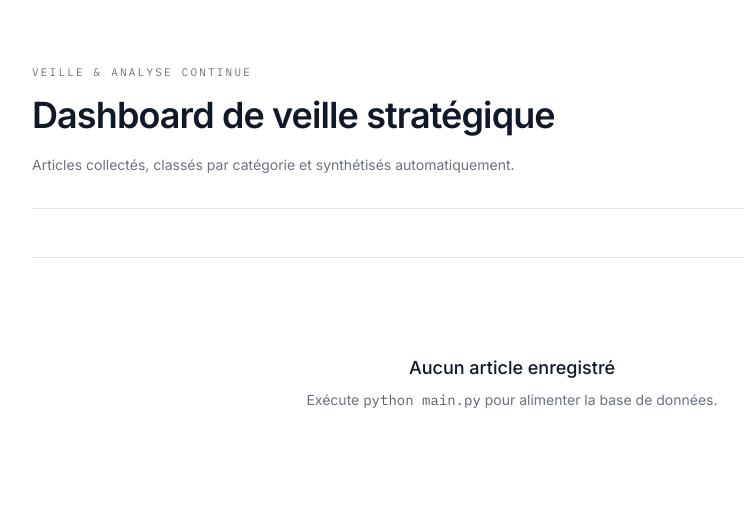
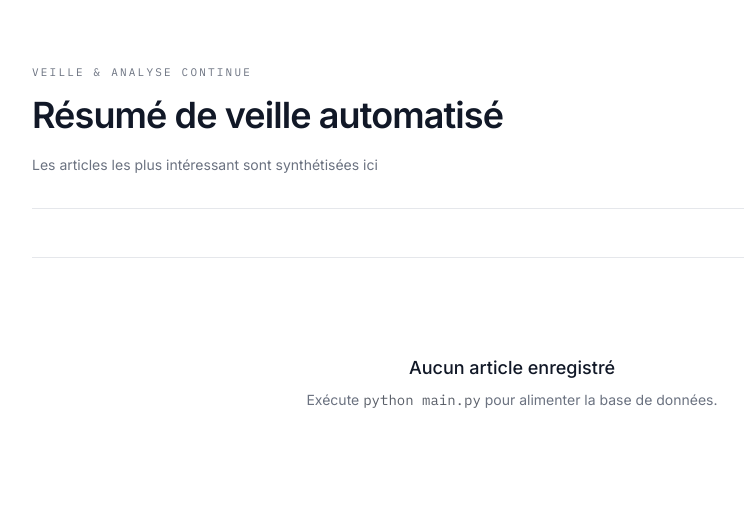
Before and after one commit to Paul-Lefort/veille_automatique, a FastAPI app: page / in a window 1280 px wide. Shown: the top 506 px of the page, without its empty margins (128-872 px from the left). Run offline with FastAPI, Linux system fonts and the light colour scheme; some libraries are stand-ins or nearby versions.

Commit message:
modification de la vue

```diff
--- a/app/templates/index.html
+++ b/app/templates/index.html
@@ -3,7 +3,7 @@
 <head>
     <meta charset="UTF-8">
     <meta name="viewport" content="width=device-width, initial-scale=1.0">
-    <title>Dashboard de Veille Stratégique</title>
+    <title>Résumé de veille automatisé</title>
     <script src="https://cdn.tailwindcss.com"></script>
     <link rel="preconnect" href="https://fonts.googleapis.com">
     <link href="https://fonts.googleapis.com/css2?family=Inter:wght@400;500;600&family=IBM+Plex+Mono:wght@400;500&display=swap" rel="stylesheet">
@@ -65,10 +65,10 @@
         <header class="border-b border-line pb-8 mb-10">
             <p class="font-mono text-[11px] tracking-[0.2em] text-muted uppercase mb-3">Veille &amp; analyse continue</p>
             <h1 class="font-sans text-3xl md:text-[2.25rem] font-semibold tracking-tight text-ink leading-tight">
-                Dashboard de veille stratégique
+                Résumé de veille automatisé
             </h1>
             <p class="mt-4 text-sm text-muted max-w-2xl leading-relaxed">
-                Articles collectés, classés par catégorie et synthétisés automatiquement.
+                Les articles les plus intéressant sont synthétisées ici
             </p>
         </header>
 
```
